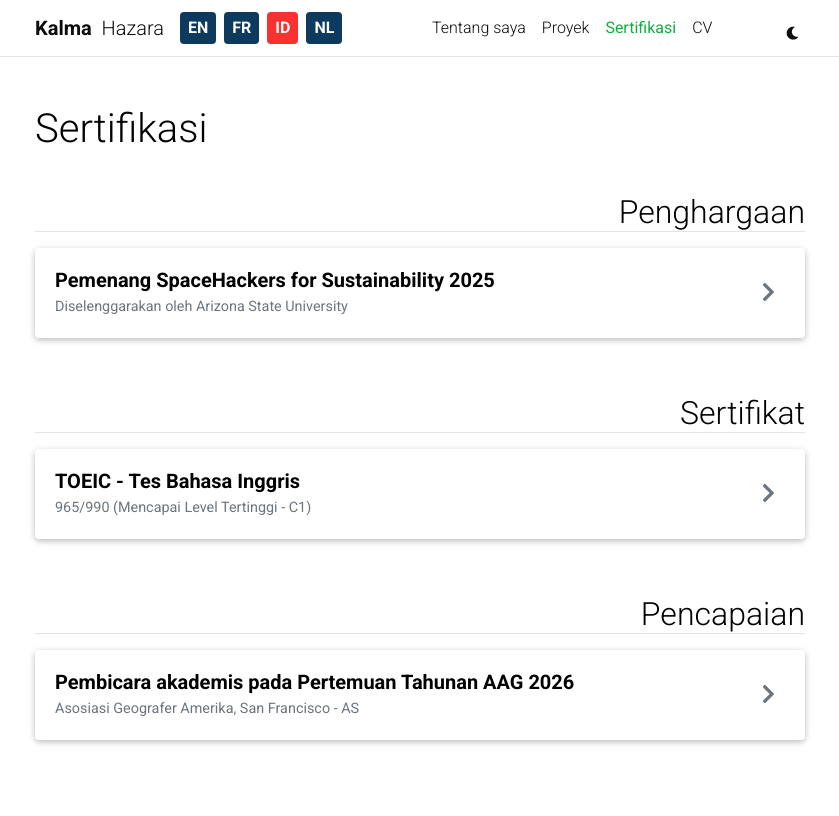
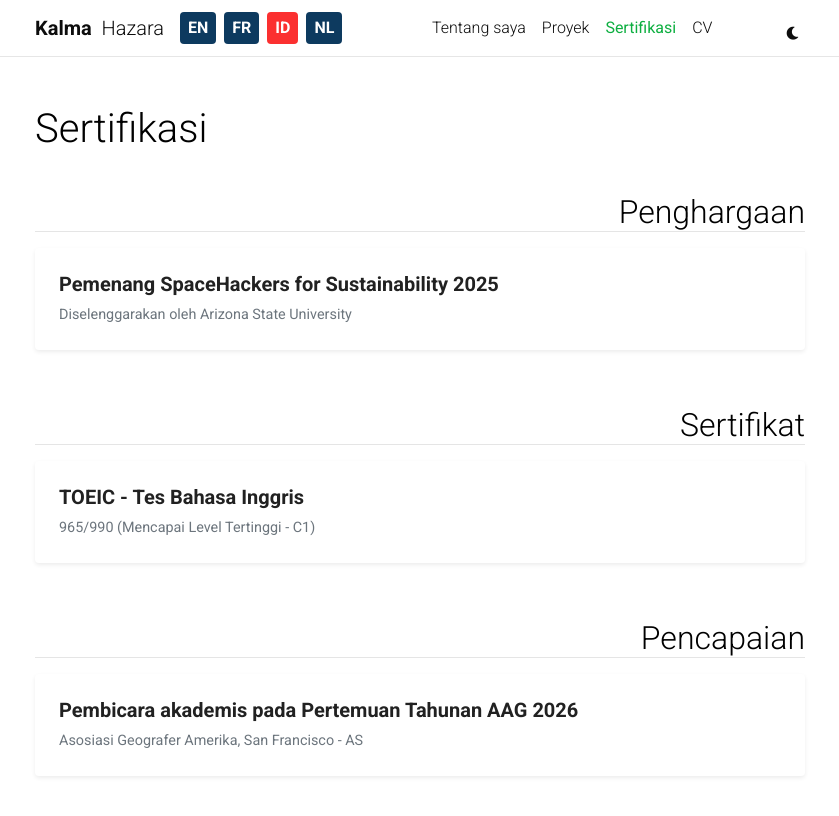
Before and after one commit to kalmahj/kalmahj.github.io, a Jekyll site: the page built from _pages/id/certification.md, in a window 1280 px wide. Shown: the top 816 px of the page, without its empty margins (220-1059 px from the left). Built offline with Jekyll 4.4.1, drawn with Linux system fonts in a browser that asks for light colours; full-size pictures stand in for the smaller copies a plugin makes; comment, search, counter and statistics services are not loaded; a style sheet for code colours, icons or effects is not loaded.

Commit message:
certifications page

```diff
--- a/_includes/certifications.html
+++ b/_includes/certifications.html
@@ -1,15 +1,23 @@
-<div class="card mt-3 mb-3 shadow-md hoverable">
-    <div class="card-body">
-        <div class="row align-items-center">
-            <div class="col-md-11">
-                <h5 class="card-title font-weight-bold mb-1">{{ project.title }}</h5>
-                <p class="card-text text-muted mb-0">{{ project.description }}</p>
-            </div>
-            <div class="col-md-1 text-center d-none d-md-block">
-                <a href="{{ project.url | relative_url }}" class="stretched-link text-decoration-none text-muted">
-                    <i class="fas fa-chevron-right fa-lg"></i>
-                </a>
-            </div>
-        </div>
+<div class="card mt-3 mb-3 shadow-sm border-0 transition-all">
+    <div class="card-body p-4">
+        <a href="{{ project.url | relative_url }}" class="text-decoration-none stretched-link">
+            <h5 class="card-title font-weight-bold mb-2 text-dark">{{ project.title }}</h5>
+            <p class="card-text text-muted mb-0">{{ project.description }}</p>
+        </a>
     </div>
 </div>
+
+<style>
+    .transition-all {
+        transition: all 0.3s ease;
+    }
+
+    .card:hover {
+        transform: translateY(-2px);
+        box-shadow: 0 0.5rem 1rem rgba(0, 0, 0, 0.15) !important;
+    }
+
+    .card a:hover h5 {
+        color: #0066cc !important;
+    }
+</style>
```
Also changed, not shown: _projects/remote_sensing_brazilia.md (+2 -2 lines).
